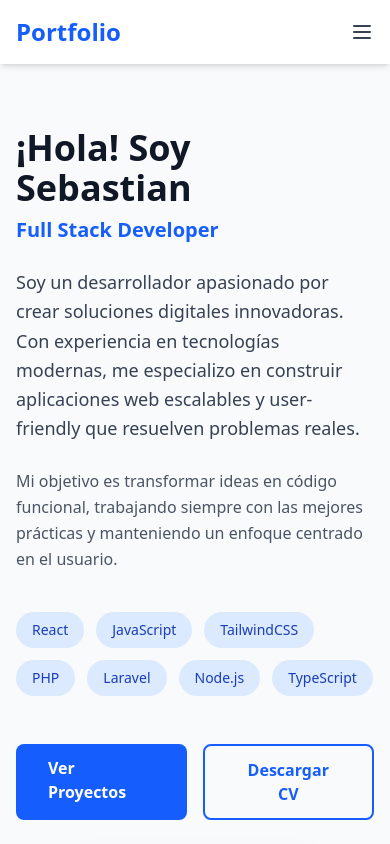
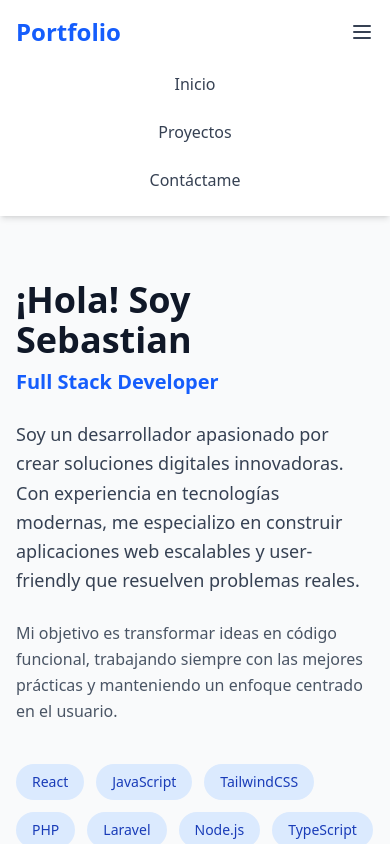
Before and after one commit to sebastianchinga/sebastian-portfolio-fullstack, a React (Vite) app: page / in a window 390 px wide. Both pictures are taken after a click on the button 362 px from the left and 32 px from the top of the page. Shown: the top 844 px of the page. Built offline with nearby package versions, Linux system fonts and the light colour scheme.

Commit message:
feat: add menu hamburguesa mobile

```diff
--- a/src/components/Navegacion.tsx
+++ b/src/components/Navegacion.tsx
@@ -1,6 +1,11 @@
+import { useState } from "react";
 import { Link } from "react-router-dom";
 
 export default function Navegacion() {
+    const [menu, setMenu] = useState(false);
+
+    const openMenu = () => setMenu(!menu)
+
     return (
         <nav className="bg-white shadow-md sticky top-0 z-50">
             <div className="max-w-7xl mx-auto px-4 sm:px-6 lg:px-8">
@@ -20,10 +25,7 @@ export default function Navegacion() {
                         </Link>
                     </div>
                     {/* Menu Mobile (hamburguesa) */}
-                    <button
-                        className="md:hidden text-gray-700 hover:text-blue-600"
-                        id="menuToggle"
-                    >
+                    <button onClick={openMenu} className="md:hidden text-gray-700 hover:text-blue-600">
                         <svg
                             className="w-6 h-6"
                             fill="none"
@@ -40,25 +42,16 @@ export default function Navegacion() {
                     </button>
                 </div>
                 {/* Menu Mobile Expandido */}
-                <div id="mobileMenu" className="hidden md:hidden pb-4 space-y-2">
-                    <a
-                        href="#inicio"
-                        className="block text-gray-700 hover:text-blue-600 transition-colors font-medium py-2"
-                    >
+                <div id="mobileMenu" className={`${!menu && 'hidden'} md:hidden pb-4 space-y-2`}>
+                    <Link to={'/'} className="block text-center text-gray-700 hover:text-blue-600 transition-colors font-medium py-2">
                         Inicio
-                    </a>
-                    <a
-                        href="#proyectos"
-                        className="block text-gray-700 hover:text-blue-600 transition-colors font-medium py-2"
-                    >
+                    </Link>
+                    <Link to={'/proyectos'} className="block text-center text-gray-700 hover:text-blue-600 transition-colors font-medium py-2">
                         Proyectos
-                    </a>
-                    <a
-                        href="#contacto"
-                        className="block text-gray-700 hover:text-blue-600 transition-colors font-medium py-2"
-                    >
+                    </Link>
+                    <Link to={'/contactame'} className="block text-center text-gray-700 hover:text-blue-600 transition-colors font-medium py-2">
                         Contáctame
-                    </a>
+                    </Link>
                 </div>
             </div>
         </nav>
```
